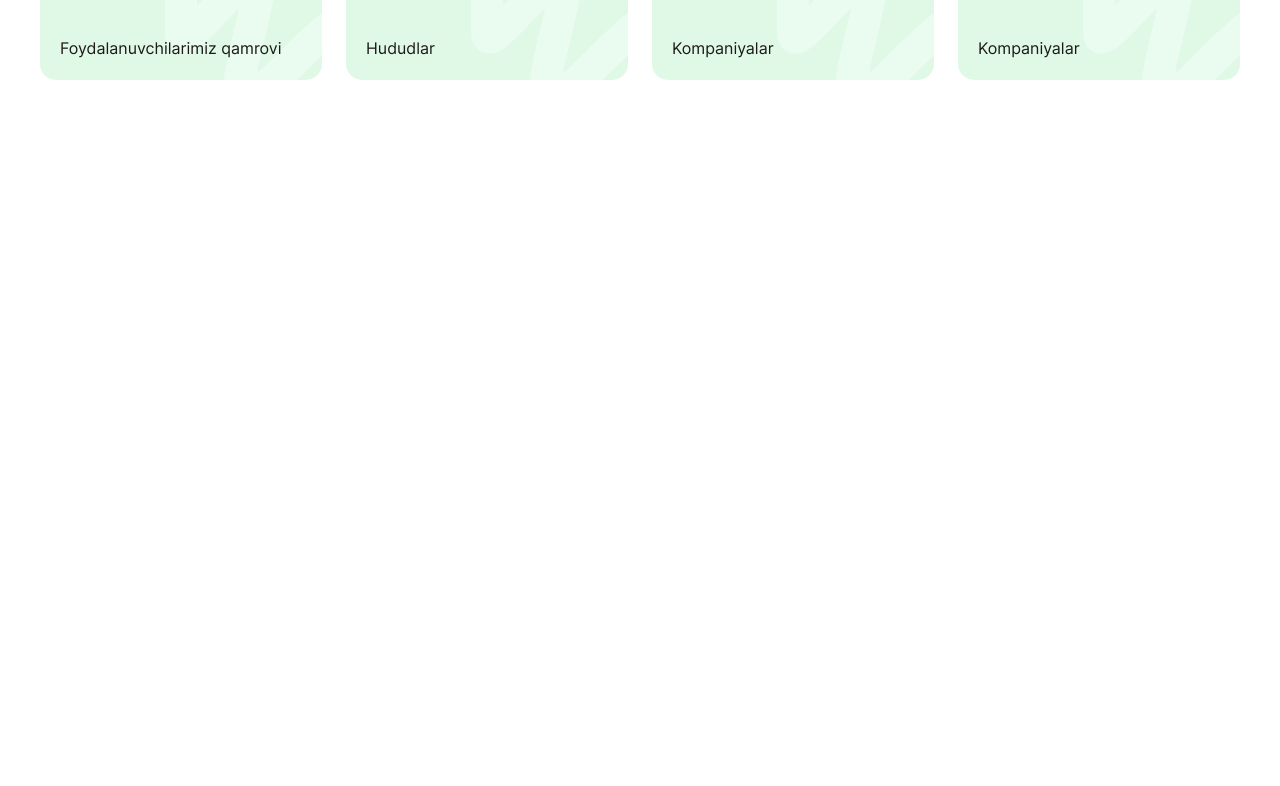
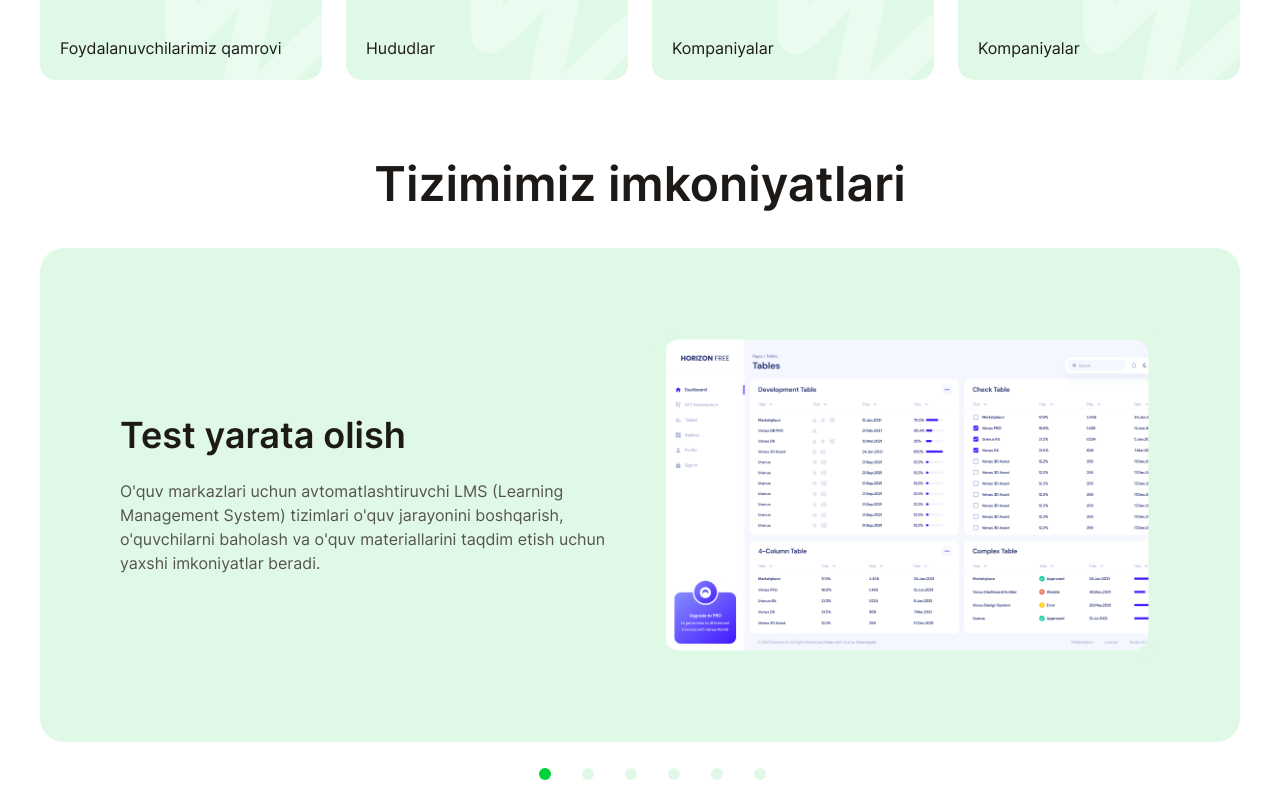
Before and after one commit to Soliha17/lemix, a React (Vite) app: page /exam in a window 1280 px wide. Shown: the part 2209-2995 px from the top of the page. Before the commit the page ends 2289 px from the top, so only its background shows below. Built offline with nearby package versions, Linux system fonts and the light colour scheme; no server answers.

Commit message:
Make: opportunity section of exam page

```diff
--- a/src/index.css
+++ b/src/index.css
@@ -512,6 +512,7 @@ h6 {
   background: #0177fb !important;
 }
 
+.advantages-dots__exam .react-multi-carousel-dot--active button,
 .opp-exam-dots .react-multi-carousel-dot--active button {
   background: #00d23b !important;
 }
@@ -568,10 +569,12 @@ h6 {
   background: #ffffff;
 }
 
+.opportunity-dots .react-multi-carousel-dot button,
 .opp-lms-dots .react-multi-carousel-dot button {
   background: #e0eefe;
 }
 
+.advantages-dots__exam .react-multi-carousel-dot button,
 .opp-exam-dots .react-multi-carousel-dot button {
   background: #e0f9e7;
 }
--- /dev/null
+++ b/src/ui/components/Cards/AdvantageCardExam.jsx
@@ -0,0 +1,23 @@
+import table from 'src/assets/images/table__advantages-exam.png';
+
+const AdvantageCardExam = () => {
+  return (
+    <div className="flex w-full flex-col-reverse items-center gap-6 rounded-3xl bg-success-12 p-6 md:flex-row md:p-10 xl:p-20">
+      <div className="w-full md:w-1/2">
+        <h3 className="mb-4 text-xl font-semibold text-black-100 sm:text-4xl md:mb-6">
+          Test yarata olish
+        </h3>
+        <p className="text-base leading-6 text-black-75">
+          O&apos;quv markazlari uchun avtomatlashtiruvchi LMS (Learning Management System) tizimlari
+          o&apos;quv jarayonini boshqarish, o&apos;quvchilarni baholash va o&apos;quv materiallarini
+          taqdim etish uchun yaxshi imkoniyatlar beradi.
+        </p>
+      </div>
+      <div className="w-full sm:w-1/2">
+        <img src={table} alt="table" />
+      </div>
+    </div>
+  );
+};
+
+export default AdvantageCardExam;
--- /dev/null
+++ b/src/ui/components/Sections/AdvantagesExam.jsx
@@ -0,0 +1,64 @@
+import Carousel from 'react-multi-carousel';
+import 'react-multi-carousel/lib/styles.css';
+
+import SectionName from 'src/ui/components/Atoms/SectionName';
+import AdvantageCardExam from '../Cards/AdvantageCardExam';
+
+const responsive = {
+  desktop: {
+    breakpoint: { max: 3000, min: 1024 },
+    items: 1,
+    slidesToSlide: 1, // optional, default to 1.
+  },
+  tablet: {
+    breakpoint: { max: 1024, min: 464 },
+    items: 1,
+    slidesToSlide: 1, // optional, default to 1.
+  },
+  mobile: {
+    breakpoint: { max: 464, min: 0 },
+    items: 1,
+    slidesToSlide: 1, // optional, default to 1.
+  },
+};
+
+const AdvantagesExam = () => {
+  return (
+    <div className="mt-16 md:mt-24 lg:mt-20">
+      <SectionName name="Tizimimiz imkoniyatlari" />
+      <div className="relative mt-6 md:mt-8 lg:mt-10">
+        <Carousel
+          swipeable={false}
+          draggable={false}
+          showDots={true}
+          arrows={false}
+          dotListClass="opportunity-dots advantages-dots__exam"
+          // customDot={<CustomDot />}
+          responsive={responsive}
+          renderDotsOutside={true}
+          ssr={true} // means to render carousel on server-side.
+          infinite={true}
+          // autoPlay={this.props.deviceType !== 'mobile' ? true : false}
+          autoPlaySpeed={1000}
+          keyBoardControl={true}
+          customTransition="all .5"
+          transitionDuration={500}
+          containerClass="carousel-container"
+          removeArrowOnDeviceType={['tablet', 'mobile']}
+          // deviceType={this.props.deviceType}
+          // dotListClass="custom-dot-list-style"
+          // itemClass="carousel-item-padding-40-px"
+        >
+          <AdvantageCardExam />
+          <div className="h-40 w-full bg-yellow-500">Item 2</div>
+          <div className="h-40 w-full bg-pink-500">Item 3</div>
+          <div className="h-40 w-full bg-blue-500">Item 4</div>
+          <div className="h-40 w-full bg-violet-500">Item 5</div>
+          <div className="h-40 w-full bg-green-500">Item 6</div>
+        </Carousel>
+      </div>
+    </div>
+  );
+};
+
+export default AdvantagesExam;
--- a/src/ui/pages/Exam/Exam.jsx
+++ b/src/ui/pages/Exam/Exam.jsx
@@ -1,5 +1,6 @@
 import HeroExam from 'src/ui/components/Heros/HeroExam';
 import Header from 'src/ui/components/Layout/Header/Header';
+import AdvantagesExam from 'src/ui/components/Sections/AdvantagesExam';
 import ForWhoExam from 'src/ui/components/Sections/ForWhoExam';
 import OpportunityExam from 'src/ui/components/Sections/OpportunityExam';
 import StatisticsExam from 'src/ui/components/Sections/StatisticExam';
@@ -15,6 +16,7 @@ const Exam = () => {
         <OpportunityExam />
         <ForWhoExam />
         <StatisticsExam />
+        <AdvantagesExam/>
       </div>
     </>
   );
```
Also changed, not shown: src/assets/images/table__advantages-exam.png (added).
